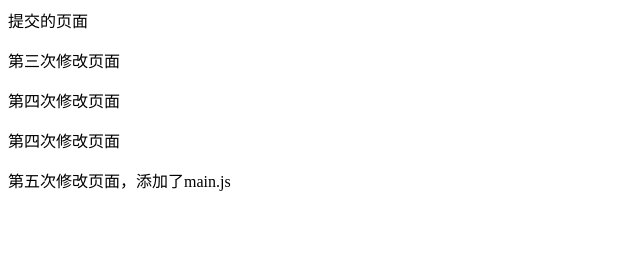
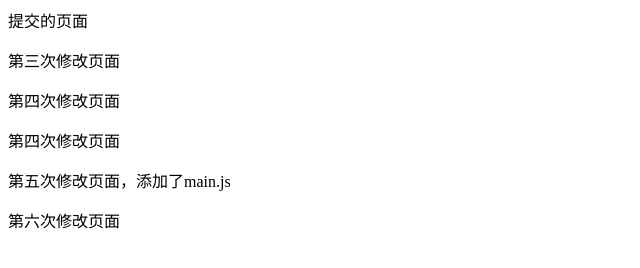
Before and after one commit to zhufc2019/test, a plain HTML site: page index.html in a window 1280 px wide. Shown: the whole page, without its empty margins (0-640 px from the left). Drawn offline with Linux system fonts and the light colour scheme.

Commit message:
第六次修改了html和js

```diff
--- a/index.html
+++ b/index.html
@@ -11,5 +11,6 @@
 	<p>第四次修改页面</p>
 	<p>第四次修改页面</p>
 	<p>第五次修改页面，添加了main.js</p>
+	<p>第六次修改页面</p>
 </body>
 </html>
--- a/main.js
+++ b/main.js
@@ -1 +1,2 @@
 //第一次编辑
+//第二次编辑
```
